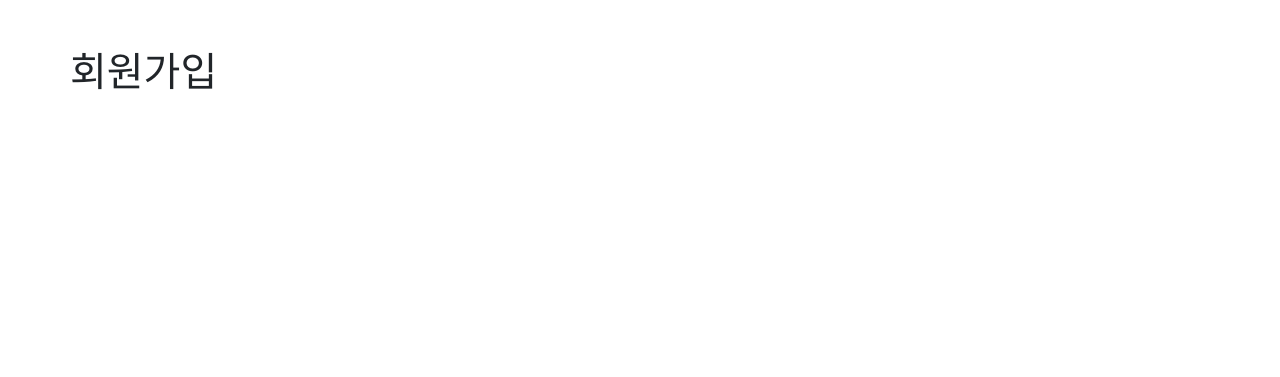
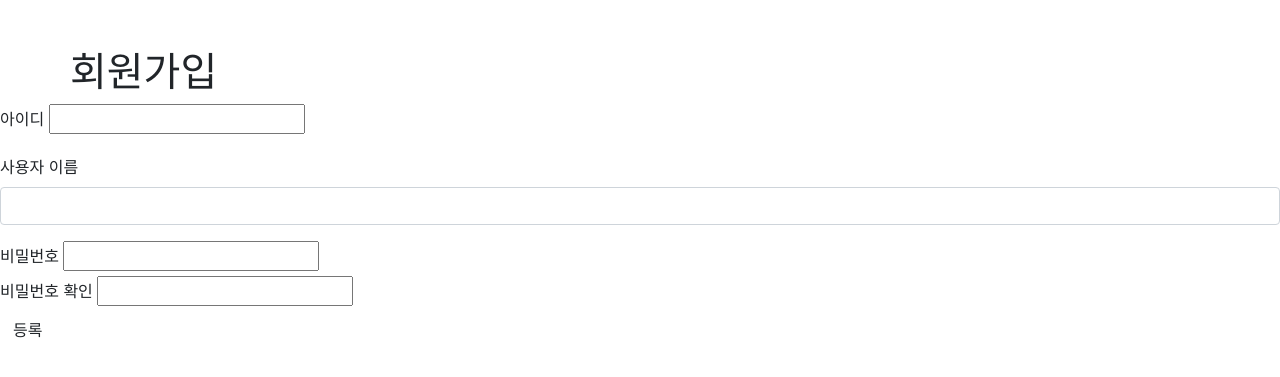
Before and after one commit to we-insub/flaskEX, a Flask app: page /register in a window 1280 px wide. Shown: the top 377 px of the page. Run offline with Flask 2, Linux system fonts and the light colour scheme.

Commit message:
register.html group in ID,Name,Password,repassword

```diff
--- a/templates/register.html
+++ b/templates/register.html
@@ -16,7 +16,23 @@
         </div class="row mt-5">
             <div class "col-12">
                 <from method="POST" action=".">
-
+                    <div class="form-group">
+                        <label for"userid">아이디</label>
+                        <input type="text" class="form=control" id="userid" palceholer="아이디" name="userid" />
+                    </div>
+                    <div class="form-group">
+                        <label for"username"> 사용자 이름</label>
+                        <input type="text" class="form-control" id="username" palceholer="사용자 이름" name"=username" />
+                    </div>
+                    <div class="form‐group">
+                        <label for"password">비밀번호</label>
+                        <input type="text" class="form‐control" id="password" palceholer="비밀번호" name="password" />
+                    </div>
+                    <div class="form‐group">
+                        <label for"re‐password">비밀번호 확인</label>
+                        <input type="text" class="form‐control" id="re‐password" palceholer="비밀번호 확인" name="re‐password" />
+                    </div>
+                    <button type="submit" class="btn btn‐primary">등록</button>
                 </from>
             </div>
         </div>
```
